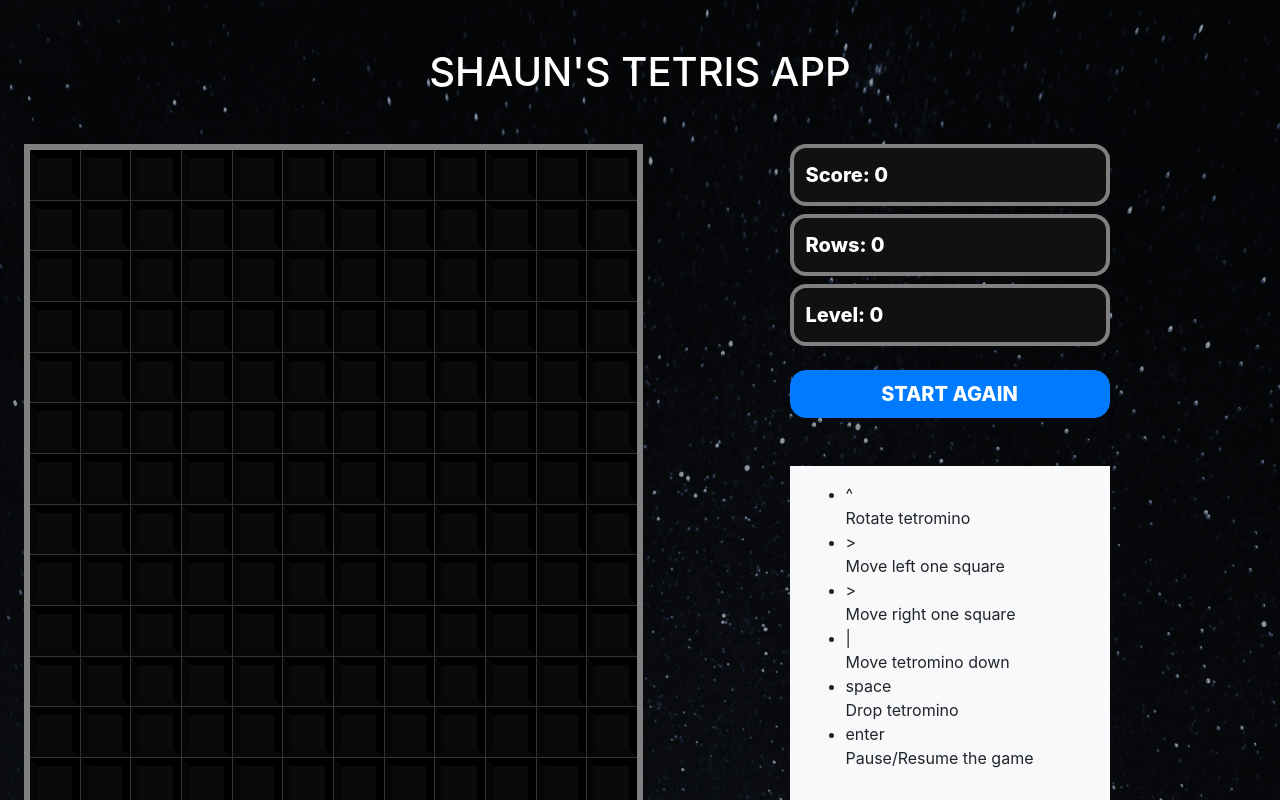
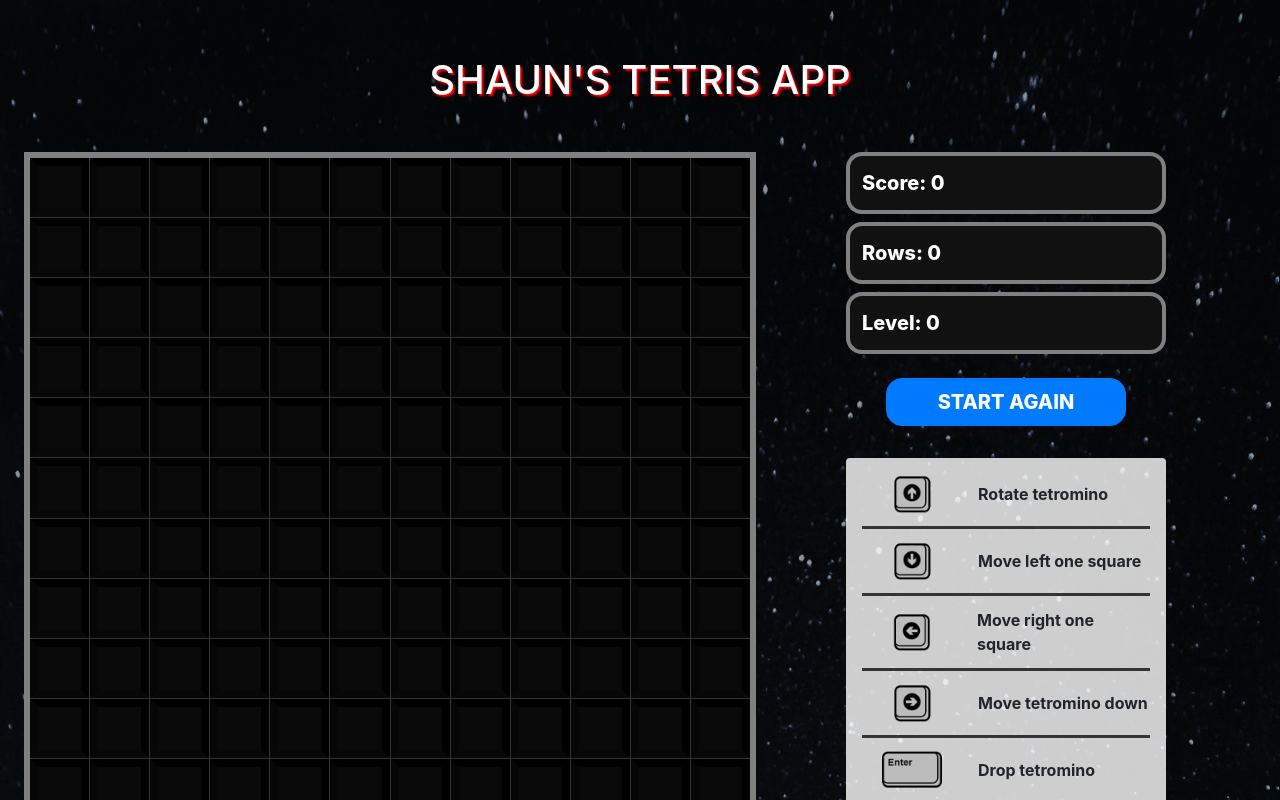
Before and after one commit to sgedye/tetris, a React (Create React App) app: page / in a window 1280 px wide. Shown: the top 800 px of the page. Built offline with nearby package versions, Linux system fonts and the light colour scheme.

Commit message:
Update legend & styles

```diff
--- a/src/App.tsx
+++ b/src/App.tsx
@@ -1,4 +1,5 @@
 import React, { useState } from "react";
+import styled from "styled-components";
 
 import { Stage, Display, Buttons, UpNext, Legend } from "./components";
 
@@ -98,7 +99,7 @@ function App() {
     setStage(createStage());
     resetPlayer();
     setGameOver(false);
-    setGameSpeed(1000 / (level + 1) + 200);
+    setGameSpeed(1200);
     setLevel(0);
     setScore(0);
     setRows(0);
@@ -157,13 +158,12 @@ function App() {
       onKeyDown={move}
       onKeyUp={keyUp}
     >
-      <div className="text-center py-4">
-        <h1 className="text-white">SHAUN'S TETRIS APP</h1>
-      </div>
+      <div className="w-100">
+        <AppTitle>SHAUN'S TETRIS APP</AppTitle>
         <div className="tetris-app">
           <Stage stage={stage} gamePaused={gamePaused} />
-        <aside className="w-100">
-          <div className="d-flex flex-row flex-lg-column align-items-center justify-content-around mb-3">
+          <aside className="w-100 tetris-aside">
+            <div className="d-flex flex-column align-items-center justify-content-around mb-3">
               <Display text={`Score:  ${score}`} />
               <Display text={`Rows:  ${rows}`} />
               <Display text={`Level:  ${level}`} />
@@ -173,14 +173,22 @@ function App() {
               gamePaused={gamePaused}
               handleStartGame={startGame}
               handlePauseGame={pauseGame}
-            className="d-none d-lg-block mb-5"
+              className="d-none d-lg-block mb-4"
             />
             {!gameOver && (
-            <div className="mx-auto mb-5" style={{ width: "15rem" }}>
+              <UpNextWrapper>
                 <UpNext nextTetromino={nextTetromino} gamePaused={gamePaused} />
+              </UpNextWrapper>
+            )}
+            <Legend />
+            {gameOver && score !== 0 && (
+              <div
+                className="bg-warning mx-auto d-flex align-items-center justify-content-center p-5"
+                style={{ maxWidth: "20rem", height: "10rem" }}
+              >
+                <h1 className="text-center text-white mb-0">Game Over</h1>
               </div>
             )}
-          <Legend />
           </aside>
         </div>
         <div className="d-block d-lg-none">
@@ -192,7 +200,29 @@ function App() {
           />
         </div>
       </div>
+    </div>
   );
 }
 
 export default App;
+
+const AppTitle = styled.h1`
+  display: block;
+  color: white;
+  text-align: center;
+  padding: 2rem;
+  text-shadow: 2px 2px 2px red;
+`;
+
+const UpNextWrapper = styled.div`
+  display: none;
+  @media screen and (min-width: 576px) {
+    display: block;
+    margin: 0 0 1.5rem;
+    width: 12rem;
+  }
+  @media screen and (min-width: 992px) {
+    margin: 0 auto 1.5rem;
+    width: 15rem;
+  }
+`;
--- a/src/assets/styles/_layout.scss
+++ b/src/assets/styles/_layout.scss
@@ -1,17 +1,20 @@
 .my-app {
+  width: 100vw;
   min-height: 100vh;
-  background-image: url("../images/bg_stars.png");
+  display: flex;
+  justify-content: center;
+  align-items: center;
+  background-image: url("../gfx/bg_stars.png");
   background-size: cover;
 }
 
 .tetris-app {
-  margin: 1rem auto;
+  margin: 1rem auto 2rem;
   max-width: 45rem;
   display: flex;
   flex-direction: column-reverse;
   align-items: center;
   @media screen and (min-width: 992px) {
-    // margin: 2rem;
     flex-direction: row;
     justify-content: center;
     align-items: flex-start;
@@ -19,10 +22,16 @@
   }
 }
 
-.score-area {
-  margin-left: 1rem;
-  background-color: lightgrey;
-  // @media screen and (min-width: 768px) {
-  //   margin-left: 5%;
-  // }
+.tetris-aside {
+  display: flex;
+  flex-direction: column;
+  @media screen and (min-width: 576px) {
+    flex-direction: row;
+    justify-content: space-around;
+  }
+  @media screen and (min-width: 992px) {
+    flex-direction: column;
+    justify-content: flex-start;
+    max-width: 500px;
+  }
 }
--- a/src/components/Buttons.tsx
+++ b/src/components/Buttons.tsx
@@ -20,7 +20,7 @@ export const Buttons: React.FC<ButtonsProps> = ({
   return (
     <div
       className={classnames("mx-auto", className)}
-      style={{ maxWidth: "20rem" }}
+      style={{ minWidth: "15rem", maxWidth: "20rem" }}
     >
       <StartButton
         className={`btn btn-block mb-2 ${
--- a/src/components/Legend.tsx
+++ b/src/components/Legend.tsx
@@ -1,49 +1,66 @@
-interface Data {
-  icon: string;
-  description: string;
-}
+import styled from "styled-components";
+import keyboard from "../assets/gfx/keyboard.png";
 
-const data: Data[] = [
-  {
-    icon: "^",
-    description: "Rotate tetromino",
-  },
-  {
-    icon: ">",
-    description: "Move left one square",
-  },
-  {
-    icon: ">",
-    description: "Move right one square",
-  },
-  {
-    icon: "|",
-    description: "Move tetromino down",
-  },
-  {
-    icon: "space",
-    description: "Drop tetromino",
-  },
-  {
-    icon: "enter",
-    description: "Pause/Resume the game",
-  },
+const data: string[] = [
+  "Rotate tetromino",
+  "Move left one square",
+  "Move right one square",
+  "Move tetromino down",
+  "Drop tetromino",
+  "Pause / resume",
 ];
 
 export const Legend: React.FC<{}> = () => {
   return (
-    <div
-      className="d-none d-lg-block bg-light mx-auto p-3"
-      style={{ maxWidth: "20rem" }}
-    >
-      <ul>
-        {data.map(({ icon, description }, idx) => (
-          <li key={idx}>
-            <span className="d-block mr-2">{icon}</span>
-            <span>{description}</span>
-          </li>
+    <LegendBlock className="d-none d-lg-block rounded mx-auto mb-4">
+      <StyledList>
+        {data.map((datum, idx) => (
+          <StyledListItem key={idx}>
+            <LegendIcon
+              className="d-inline-block mr-3"
+              idx={idx}
+              img={keyboard}
+            ></LegendIcon>
+            <strong>{datum}</strong>
+          </StyledListItem>
         ))}
-      </ul>
-    </div>
+      </StyledList>
+    </LegendBlock>
   );
 };
+
+const LegendBlock = styled.div`
+  padding: 1rem;
+  background-color: rgba(255, 255, 255, 0.8);
+  max-width: 20rem;
+`;
+
+const StyledList = styled.ul`
+  list-style: none;
+  margin: 0;
+  padding: 0;
+`;
+
+const StyledListItem = styled.li`
+  display: flex;
+  align-items: center;
+  margin-bottom: 0.75rem;
+  padding-bottom: 0.75rem;
+  border-bottom: 3px solid rgba(0, 0, 0, 0.75);
+  &:last-of-type {
+    margin-bottom: 0;
+    padding-bottom: 0;
+    border-bottom: 0;
+  }
+`;
+
+const LegendIcon = styled.span<{ idx: number; img: string }>`
+  display: block;
+  width: 100px;
+  height: 40px;
+  background-image: url(${(p) => p.img});
+  background-size: 100% 600%;
+  background-repeat: no-repeat;
+  background-position: 0 calc(-40px * ${(p) => p.idx});
+  max-height: 100%;
+`;
--- a/src/index.tsx
+++ b/src/index.tsx
@@ -1,4 +1,3 @@
-import React from "react";
 import ReactDOM from "react-dom";
 import App from "./App";
 
```
Also changed, not shown: src/assets/gfx/bg_stars.png (renamed from src/assets/images/bg_stars.png), src/assets/gfx/keyboard.png (added). Lines whose indentation alone changed are shown as unchanged.
